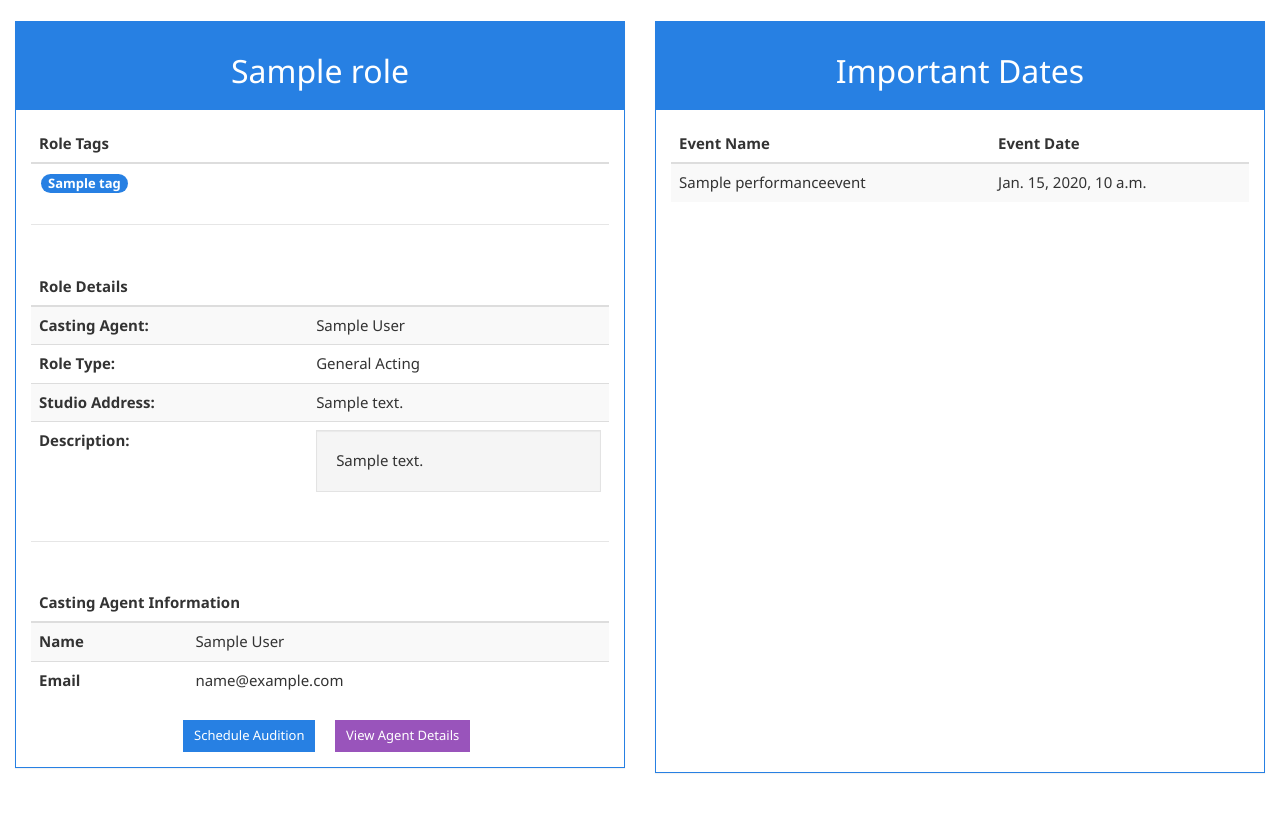
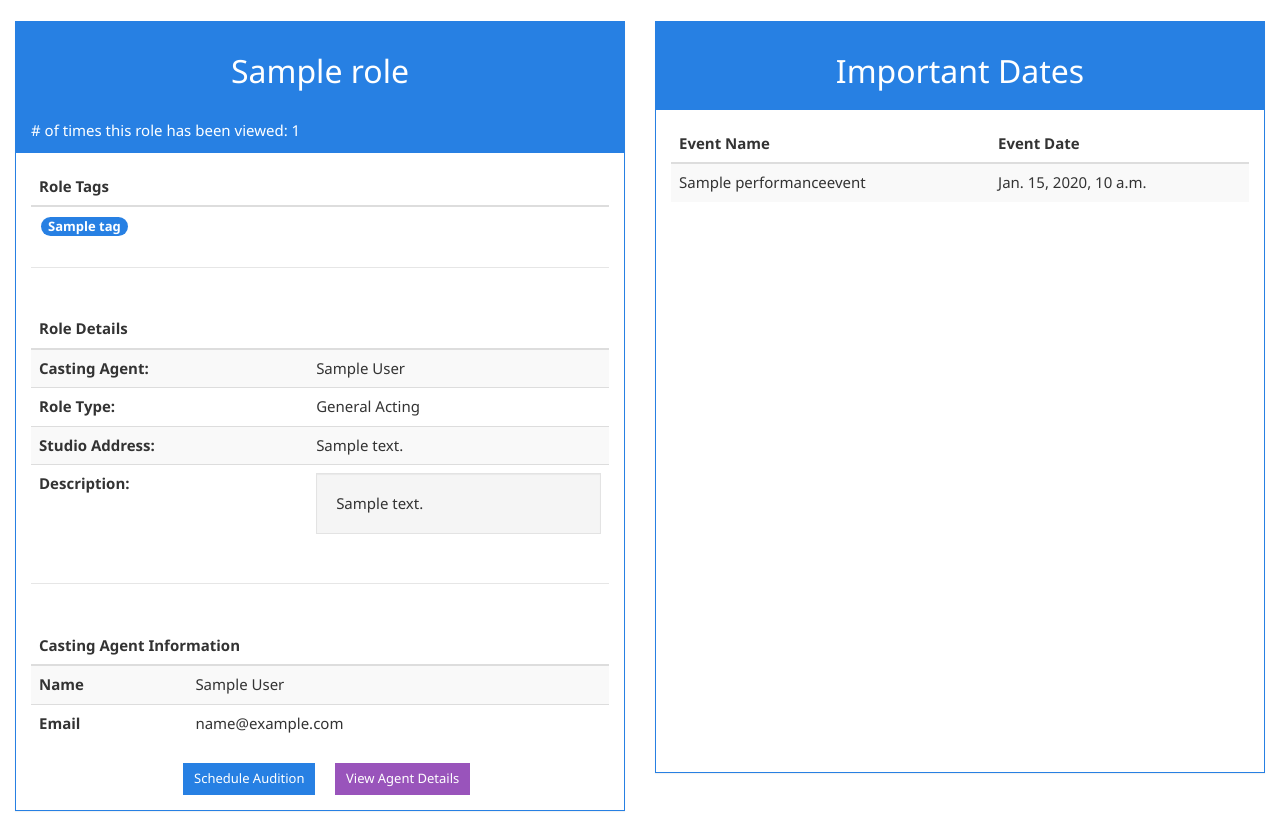
Before and after one commit to IntusFacultas-AcademicProjects/CS407, a Django app: page /role/1 in a window 1280 px wide. Shown: the part 52-884 px from the top of the page. Before the commit the page ends 826 px from the top, so only its background shows below. Run offline with Django 3.2, Linux system fonts and the light colour scheme; a user stored in the database is signed in; tables that the repository leaves empty hold one stand-in row (values such as "Sample post"); lists and menus that the app fills with data are empty; some libraries are stand-ins or nearby versions.

```diff
--- a/config/templates/audition_management/role.html
+++ b/config/templates/audition_management/role.html
@@ -9,7 +9,8 @@
 		<div class="col-sm-6">
 			<div class="panel panel-primary">
 				<div class="panel-heading">
-					<h2 class='text-center'> {{role.name}} </h2>
+					<h2 class='text-center'> {{role.name}} </h2> <br>
+					<span># of times this role has been viewed: {{views}}</span>
 				</div>
 				<div class="panel-body">
 					<div class="row">
```
